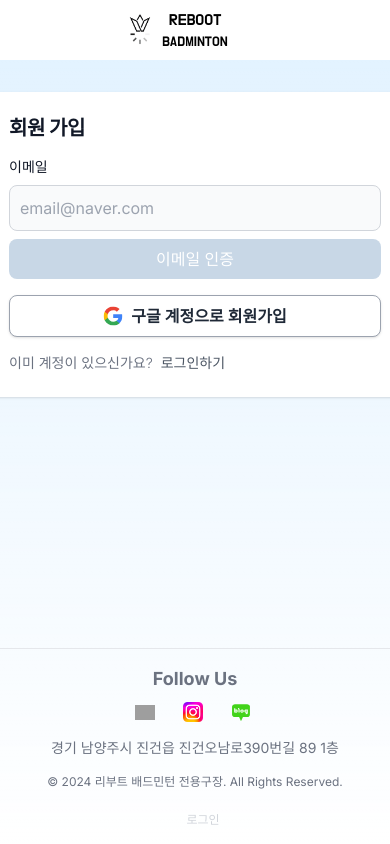
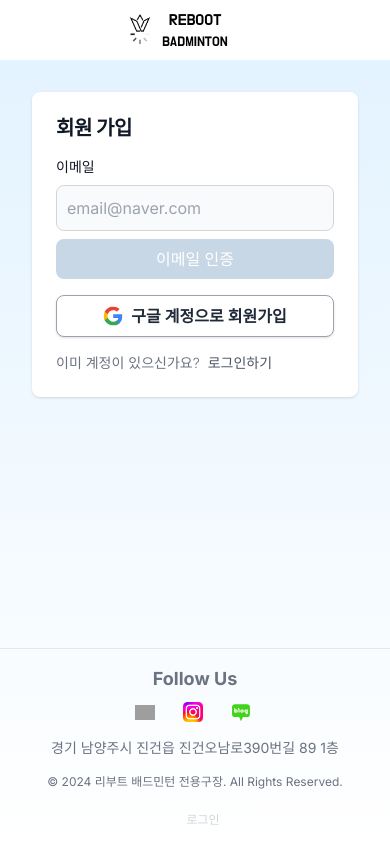
Before and after one commit to reboot-badminton/reboot-homepage, a Next.js app: page /signup in a window 390 px wide. Built offline with nearby package versions, Linux system fonts and the light colour scheme; no server answers; grey boxes are pictures that could not be loaded.

Commit message:
Use same layout for login, signup, verification

```diff
--- a/app/login/page.tsx
+++ b/app/login/page.tsx
@@ -1,8 +1,9 @@
 'use client';
 
+import AuthLayout from '@/components/authentication/AuthLayout';
 import Authentication from '@/components/authentication/Authentication';
 import { app, firestore } from '@/firebase';
-import { getAuth, signOut, User } from 'firebase/auth';
+import { User, getAuth, signOut } from 'firebase/auth';
 import { doc, getDoc } from 'firebase/firestore';
 import Link from 'next/link';
 import { useRouter } from 'next/navigation';
@@ -50,16 +51,10 @@ export default function Login() {
   }, [isSignedUp, router]);
 
   return (
-    <main className="flex flex-col items-center justify-center p-8">
-      <div className="w-[420px] bg-white rounded-lg shadow md:mt-0 sm:max-w-md xl:p-0">
-        <div className="p-6 space-y-4 md:space-y-6 sm:p-8">
-          <h1 className="text-xl font-bold leading-tight tracking-tight text-gray-900 md:text-2xl">
-            로그인
-          </h1>
-          <div className="space-y-4 md:space-y-6">
+    <AuthLayout title="로그인">
       <Authentication
-              emailVerificationText='이메일로 로그인'
-              googleVerificationText='구글 계정으로 로그인'
+        emailVerificationText="이메일로 로그인"
+        googleVerificationText="구글 계정으로 로그인"
         onUserSignedIn={onUserSignedIn} />
       <p className="text-sm font-light text-gray-500">
         계정이 없으신가요?
@@ -71,9 +66,6 @@ export default function Login() {
           회원가입하기
         </Link>
       </p>
-          </div>
-        </div>
-      </div>
-    </main>
+    </AuthLayout>
   );
 }
--- a/app/signup/SignupLayout.tsx
+++ b/app/signup/SignupLayout.tsx
@@ -7,6 +7,7 @@ import Link from 'next/link';
 import { useRouter, useSearchParams } from 'next/navigation';
 import { PropsWithChildren, useCallback, useState } from 'react';
 import UserDataSignup from './UserDataSignup';
+import AuthLayout from '@/components/authentication/AuthLayout';
 
 export default function SignupLayout({ children }: PropsWithChildren) {
   const searchParams = useSearchParams();
@@ -28,12 +29,7 @@ export default function SignupLayout({ children }: PropsWithChildren) {
   );
 
   return (
-    <main className="flex flex-col items-center justify-center p-8">
-      <div className="w-[420px] bg-white rounded-lg shadow md:mt-0 sm:max-w-md xl:p-0">
-        <div className="p-6 space-y-4 md:space-y-6 sm:p-8">
-          <h1 className="text-xl font-bold leading-tight tracking-tight text-gray-900 md:text-2xl">
-            회원 가입
-          </h1>
+    <AuthLayout title="회원 가입">
       {uid != null && <UserDataSignup uid={uid} />}
       {uid == null && (
         <>
@@ -55,8 +51,6 @@ export default function SignupLayout({ children }: PropsWithChildren) {
         </>
       )}
       {children}
-        </div>
-      </div>
-    </main>
+    </AuthLayout>
   );
 }
--- a/app/verification/page.tsx
+++ b/app/verification/page.tsx
@@ -1,18 +1,10 @@
+import AuthLayout from "@/components/authentication/AuthLayout";
 import Authentication from "@/components/authentication/Authentication";
 
 export default function Verification() {
   return (
-    <main className="flex flex-col items-center justify-center p-8">
-      <div className="w-[420px] bg-white rounded-lg shadow md:mt-0 sm:max-w-md xl:p-0">
-        <div className="p-6 space-y-4 md:space-y-6 sm:p-8">
-          <h1 className="text-xl font-bold leading-tight tracking-tight text-gray-900 md:text-2xl">
-            이메일 인증
-          </h1>
-          <div className="space-y-4 md:space-y-6">
-            <Authentication emailVerificationText='이메일로 로그인' />
-          </div>
-        </div>
-      </div>
-    </main>
+    <AuthLayout title="이메일 인증">
+      <Authentication emailVerificationText="이메일로 로그인" />
+    </AuthLayout>
   );
 }
--- /dev/null
+++ b/components/authentication/AuthLayout.tsx
@@ -0,0 +1,22 @@
+import { PropsWithChildren } from 'react';
+
+interface Props {
+  title: string;
+}
+
+export default function AuthLayout({ title, children }: PropsWithChildren<Props>) {
+  return (
+    <main className="flex flex-col items-center justify-center p-8">
+      <div className="w-full max-w-[420px] bg-white rounded-lg shadow md:mt-0 sm:max-w-md xl:p-0">
+        <div className="p-6 space-y-4 md:space-y-6 sm:p-8">
+          <h1 className="text-xl font-bold leading-tight tracking-tight text-gray-900 md:text-2xl">
+            {title}
+          </h1>
+          <div className="space-y-4 md:space-y-6">
+            {children}
+          </div>
+        </div>
+      </div>
+    </main>
+  );
+}
```
Lines whose indentation alone changed are shown as unchanged.
